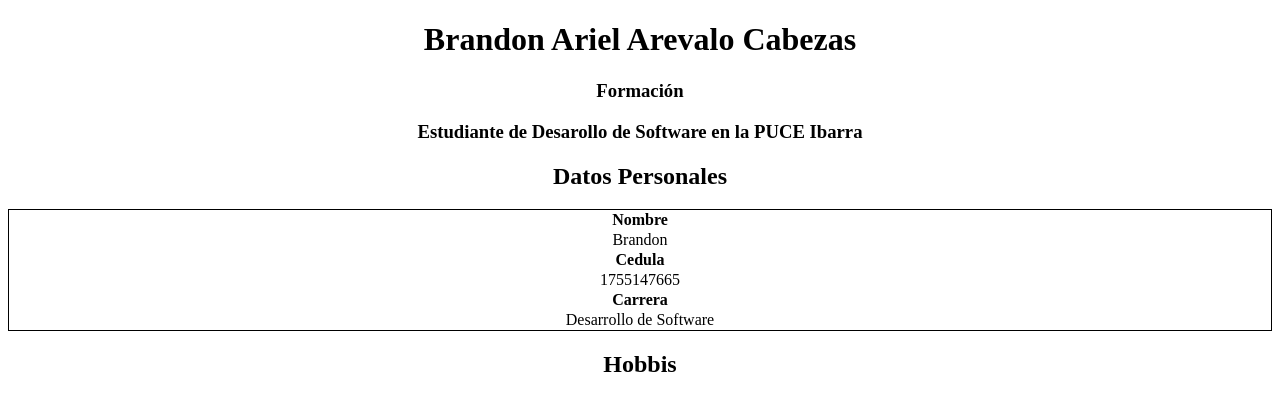
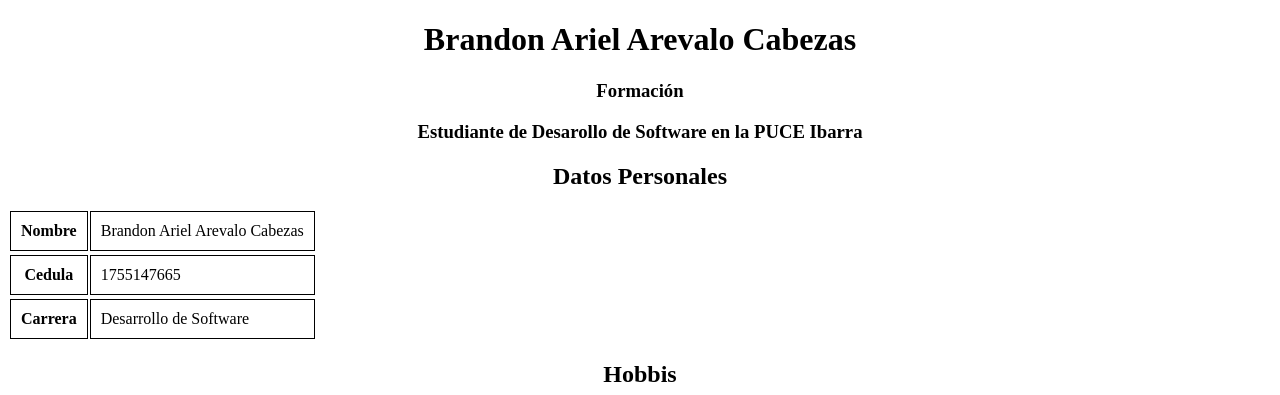
Before and after one commit to Arielcitoops/DesaWeb2, a plain HTML site: page hojadevida.html in a window 1280 px wide. Shown: the top 395 px of the page. Drawn offline with Linux system fonts and the light colour scheme.

Commit message:
commit 6

```diff
--- /dev/null
+++ b/css/style.css
@@ -0,0 +1,20 @@
+
+img {
+    width: 250px;
+    height: 200px;
+    border-radius: 50%;
+    margin-left: 33%;
+}
+h3 , h2 , h1{
+    text-align: center;
+}
+td{
+    border: 1px solid black;
+    padding: 10px;
+    margin-top: 20px;
+}
+th{
+    border: 1px solid black;
+    padding: 10px;
+    margin-top: 20px;
+}
--- a/hojadevida.html
+++ b/hojadevida.html
@@ -4,6 +4,7 @@
     <meta charset="UTF-8">
     <meta name="viewport" content="width=device-width, initial-scale=1.0">
     <title>Hoja de Vida</title>
+    <link rel="stylesheet" href="css/style.css">
 </head>
 <body>
     <h1>Brandon Ariel Arevalo Cabezas</h3>
@@ -14,37 +15,13 @@
 
     <h2>Datos Personales</h1>
 
-    <style>
-        table {
-            width: 100%;
-            border: 1px solid;
-            border-collapse: collapse;
-            text-align: center;
-        }
-        img {
-            width: 250px;
-            height: 200px;
-            border-radius: 50%;
-            margin-left: 33%;
-        }
-        h3 , h2 , h1{
-            text-align: center;
-        }
-    </style>
     <table id="tabla">
         <tr>
-            <th>Nombre</th>
-            <tr>
-                <td>Brandon</td>
-            </tr>
-            <th>Cedula</th>
-            <tr>
-                <td>1755147665</td>
-            </tr>
-            <th>Carrera</th>
-            <tr>
-                <td>Desarrollo de Software</td>
-            </tr>
+            <th>Nombre</th>   <td>Brandon Ariel Arevalo Cabezas</td>
+            <tr></tr>
+            <th>Cedula</th>   <td>1755147665</td>
+            <tr></tr>
+            <th>Carrera</th>  <td>Desarrollo de Software</td>
         </tr>
     </table>
 
```
